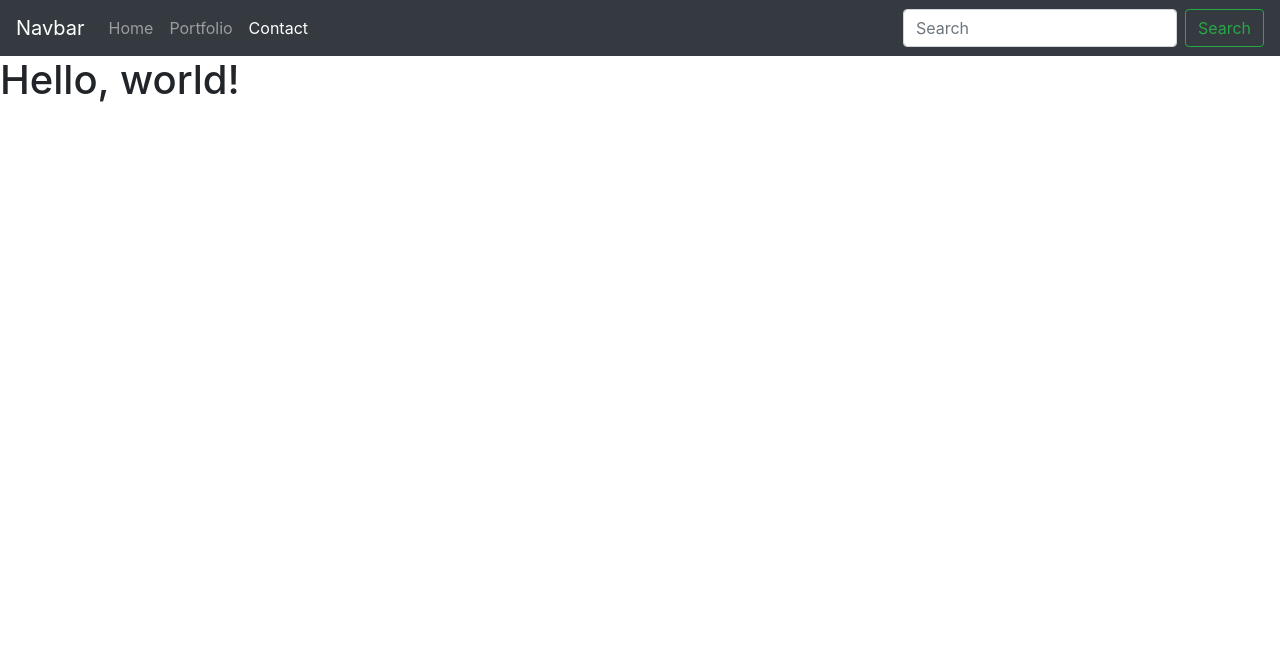
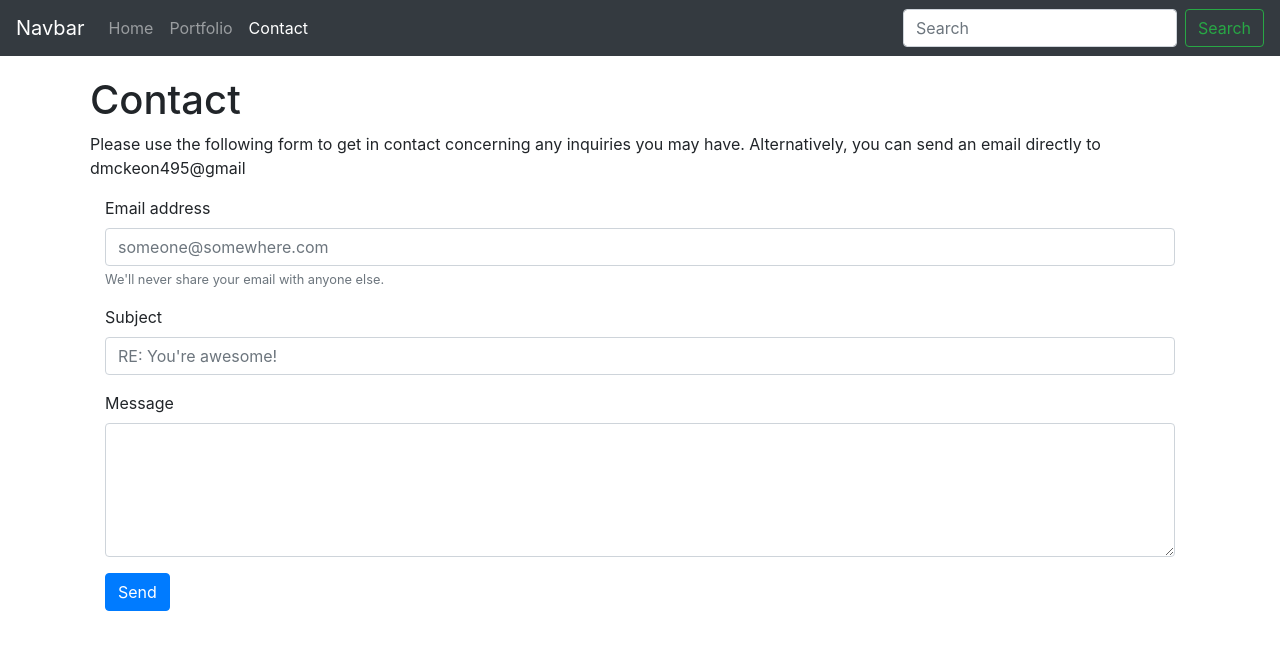
Before and after one commit to dooski/Homework-02, a plain HTML site: page contact.html in a window 1280 px wide. Drawn offline with nearby package versions, Linux system fonts and the light colour scheme.

Commit message:
updated contact.html with forms

```diff
--- a/contact.html
+++ b/contact.html
@@ -9,6 +9,7 @@
     <!-- Bootstrap CSS -->
     <link rel="stylesheet" href="https://stackpath.bootstrapcdn.com/bootstrap/4.4.1/css/bootstrap.min.css"
         integrity="sha384-Vkoo8x4CGsO3+Hhxv8T/Q5PaXtkKtu6ug5TOeNV6gBiFeWPGFN9MuhOf23Q9Ifjh" crossorigin="anonymous">
+    <link rel="stylesheet" href="Assets/index.css">
 
     <title>CONTACT</title>
 </head>
@@ -42,7 +43,43 @@
             </form>
         </div>
     </nav>
-    <h1>Hello, world!</h1>
+
+    <div class="container">
+        <div class="wrapper">
+            <div class="row">
+                <h1>
+                    Contact
+                </h1>
+            </div>
+            <div class="row">
+                <p>
+                    Please use the following form to get in contact concerning any inquiries you may have.
+                    Alternatively,
+                    you can send an email directly to dmckeon495@gmail
+                </p>
+            </div>
+            <!-- form structure taken from Bootstrap website and modified -->
+            <form>
+                <div class="form-group">
+                    <label for="exampleInputEmail1">Email address</label>
+                    <input type="email" class="form-control" aria-describedby="emailHelp"
+                        placeholder="someone@somewhere.com">
+                    <small id="emailHelp" class="form-text text-muted">We'll never share your email with anyone
+                        else.</small>
+                </div>
+                <div class="form-group">
+                    <label for="exampleSubject">Subject</label>
+                    <input type="subject" class="form-control" placeholder="RE: You're awesome!">
+                </div>
+                <div class="form-group">
+                    <label for="exampleFormControlTextarea1">Message</label>
+                    <textarea class="form-control" rows="5"></textarea>
+                </div>
+
+                <button type="submit" class="btn btn-primary">Send</button>
+            </form>
+        </div>
+    </div>
 
     <!-- Optional JavaScript -->
     <!-- jQuery first, then Popper.js, then Bootstrap JS -->
```
